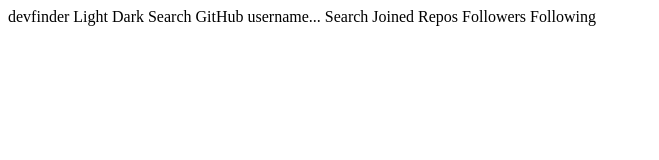
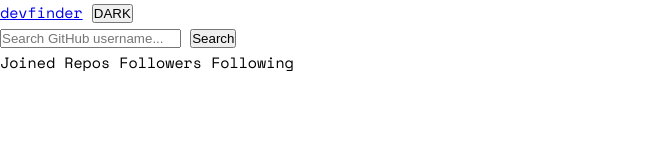
Before and after one commit to davidkadaria/github-user-search-app, a plain HTML site: page index.html in a window 1280 px wide. Shown: the whole page, without its empty margins (0-659 px from the left). Drawn offline with nearby package versions, Linux system fonts and the light colour scheme.

Commit message:
Modified index.html

```diff
--- a/index.html
+++ b/index.html
@@ -1,28 +1,28 @@
 <!DOCTYPE html>
 <html lang="en">
-<head>
-  <meta charset="UTF-8">
-  <meta name="viewport" content="width=device-width, initial-scale=1.0">
+	<head>
+		<meta charset="UTF-8" />
+		<meta http-equiv="X-UA-Compatible" content="IE=edge" />
+		<meta name="viewport" content="width=device-width, initial-scale=1.0" />
+		<meta name="author" content="David Kadaria" />
 
-  <link rel="icon" type="image/png" sizes="32x32" href="./assets/favicon-32x32.png">
+		<link rel="icon" type="image/png" sizes="32x32" href="./assets/favicon-32x32.png" />
+		<link rel="stylesheet" href="./css/theme.css" />
+		<link rel="stylesheet" href="./css/style.css" />
 
-  <title>Frontend Mentor | GitHub user search app</title>
-</head>
-<body>
-
-  devfinder
-
-  Light
-  Dark
-
-  Search GitHub username...
-  Search
-
-  Joined
-
-  Repos
-  Followers
-  Following
-
-</body>
+		<title>GitHub user search app</title>
+	</head>
+	<body>
+		<header class="header">
+			<nav class="navbar">
+				<a class="navbar__logo" href="#">devfinder</a>
+				<button class="navbar__theme-switcher">DARK</button>
+			</nav>
+			<form class="search-form">
+				<input class="search-form__input" type="text" placeholder="Search GitHub username..." />
+				<button class="search-form__button">Search</button>
+			</form>
+		</header>
+		<main class="content">Joined Repos Followers Following</main>
+	</body>
 </html>
```
